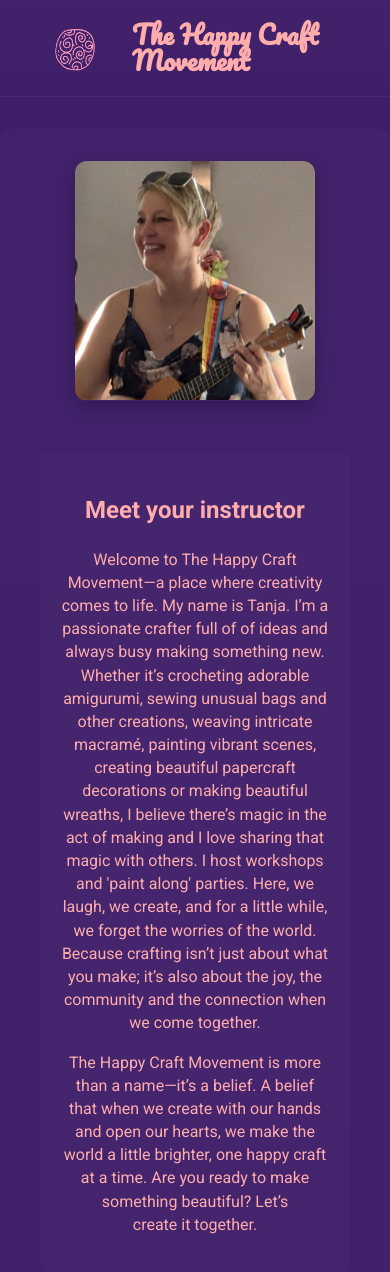
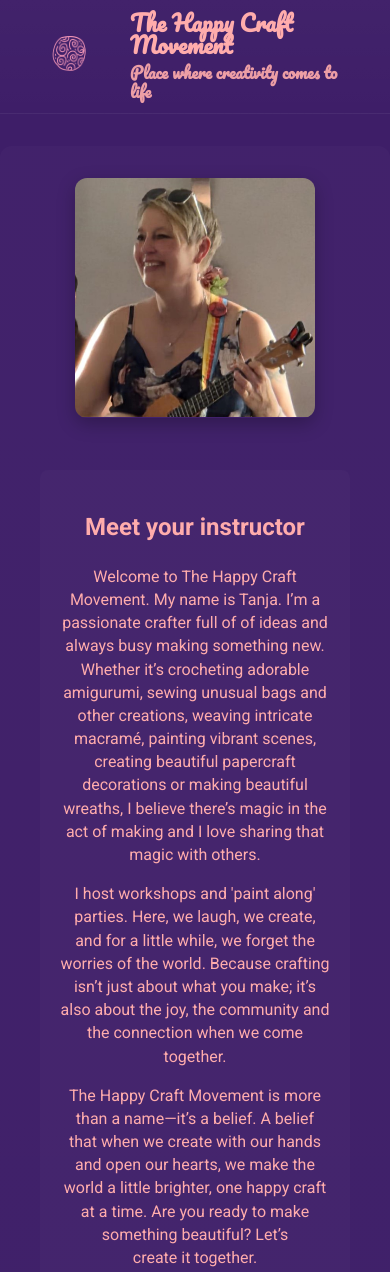
Before and after one commit to MyroniukIS/The-Happy-Craft-Movement, a plain HTML site: page index.html in a window 390 px wide. Shown: the top 1272 px of the page. Drawn offline with nearby package versions, Linux system fonts and the light colour scheme; a web font is replaced by a local one.

Commit message:
second header added, updated instructor`s descr, the 3rd workshop added

```diff
--- a/index.html
+++ b/index.html
@@ -37,18 +37,20 @@
     <header class="site-header" role="banner">
       <div class="container header-inner">
         <div class="logo">
-          <!-- random placeholder logo -->
+          <!-- logo -->
+
           <img
             src="./main_images/logo.png"
             alt="The Happy Craft Movement logo"
-            width="72"
-            height="72"
+            width="90"
+            height="90"
             loading="lazy"
           />
         </div>
 
         <div class="site-title-wrapper">
           <h1 class="site-title">The Happy Craft Movement</h1>
+          <h2 class="site-subtitle">Place where creativity comes to life</h2>
         </div>
       </div>
     </header>
@@ -68,18 +70,20 @@
           <div class="instructor-bio">
             <h2 id="instructor-heading">Meet your instructor</h2>
             <p>
-              Welcome to The Happy Craft Movement—a place where creativity comes
-              to life. My name is Tanja. I’m a passionate crafter full of of
-              ideas and always busy making something new. Whether it’s
-              crocheting adorable amigurumi, sewing unusual bags and other
-              creations, weaving intricate macramé, painting vibrant scenes,
-              creating beautiful papercraft decorations or making beautiful
-              wreaths, I believe there’s magic in the act of making and I love
-              sharing that magic with others. I host workshops and 'paint along'
-              parties. Here, we laugh, we create, and for a little while, we
-              forget the worries of the world. Because crafting isn’t just about
-              what you make; it’s also about the joy, the community and the
-              connection when we come together.
+              Welcome to The Happy Craft Movement. My name is Tanja. I’m a
+              passionate crafter full of of ideas and always busy making
+              something new. Whether it’s crocheting adorable amigurumi, sewing
+              unusual bags and other creations, weaving intricate macramé,
+              painting vibrant scenes, creating beautiful papercraft decorations
+              or making beautiful wreaths, I believe there’s magic in the act of
+              making and I love sharing that magic with others.
+            </p>
+            <p>
+              I host workshops and 'paint along' parties. Here, we laugh, we
+              create, and for a little while, we forget the worries of the
+              world. Because crafting isn’t just about what you make; it’s also
+              about the joy, the community and the connection when we come
+              together.
             </p>
 
             <p>
@@ -99,7 +103,7 @@
         <div class="workshops-container">
           <!-- Workshop Card 1 -->
           <div class="workshop-card">
-            <h3>Wreath Making Workshop</h3>
+            <h3>🍁 Wreath Making Workshop</h3>
             <p class="date">📅 17th October 2025</p>
             <p class="time">⏰ 7 - 9 pm</p>
 
@@ -130,7 +134,7 @@
 
           <!-- Workshop Card 2 -->
           <div class="workshop-card">
-            <h3>Wreath Making Workshop</h3>
+            <h3>🍁 Wreath Making Workshop</h3>
             <p class="date">📅 25th October 2025</p>
             <p class="time">⏰ 3 - 5 pm</p>
             <p class="address">
@@ -161,21 +165,23 @@
 
           <!-- Workshop Card 3 -->
           <div class="workshop-card">
-            <h3>Expected Wreath Making Workshop</h3>
-            <p class="date">📅 The Autumn, 2025</p>
-            <!-- <p class="time">⏰ ---</p>
+            <h3>🎄 Christmas Workshop</h3>
+            <p class="date">📅 29th November 2025</p>
+            <p class="time">⏰ 12 - 2 pm</p>
+
             <p class="address">
               📍
               <a
-                href="https://www.google.com/maps?q=D24VE22"
+                href="https://www.google.com/maps?q=D14V5W4"
                 target="_blank"
                 rel="noopener noreferrer"
                 class="map-link"
               >
-                Thomas Davis GAA club on Kiltipper Road, D24VE22
+                Community Hall, Rathfarnham Educate Together National School,
+                Loreto Avenue, Rathfarnham, Dublin, D14 V5W4
                 <span aria-hidden="true">🗺️</span>
               </a>
-            </p> -->
+            </p>
 
             <p class="invite-text">
               Join our friendly WhatsApp group to book your spot and connect
@@ -192,8 +198,8 @@
 
           <!-- Workshop Card 4 -->
           <div class="workshop-card">
-            <h3>Expected Wreath Making Workshop</h3>
-            <p class="date">📅 The Winter, 2025</p>
+            <h3>✨ Expected Wreath Making Workshop</h3>
+            <p class="date">📅 The Winter, 2025 - 2026</p>
             <!-- <p class="time">⏰ ---</p>
             <p class="address">
               📍
--- a/styles.css
+++ b/styles.css
@@ -92,11 +92,21 @@ body {
   background: linear-gradient(180deg, rgba(255, 255, 255, 0.02), transparent);
   border-bottom: 1px solid rgba(255, 255, 255, 0.04);
 }
+/*
+.header-inner {
+  display: flex;
+  align-items: center;
+  justify-content: center;
+  gap: var(--space-md);
+  text-align: center;
+} */
 
 .header-inner {
   display: flex;
   align-items: center;
+  justify-content: flex-start; /* логотип залишається зліва */
   gap: var(--space-md);
+  text-align: left;
 }
 
 .logo img {
@@ -104,9 +114,17 @@ body {
   border-radius: 8px;
 }
 
+/* .site-title-wrapper {
+  flex: 1;
+  text-align: center;
+} */
 .site-title-wrapper {
   flex: 1;
   text-align: left;
+  display: flex;
+  flex-direction: column;
+  justify-content: center;
+  margin-left: 10px;
 }
 
 /* Pacifico font for title, larger */
@@ -116,6 +134,44 @@ body {
   color: var(--text-on-dark);
   font-size: clamp(1.6rem, 4vw, 2.6rem);
   line-height: 1;
+  text-align: left;
+}
+
+/* Subtitle under main title */
+.site-subtitle {
+  margin: 6px 0 0 0;
+  font-family: "Pacifico", "Playfair Display", Georgia, serif; /* той самий шрифт */
+  color: var(--text-on-dark);
+  font-size: clamp(1.1rem, 3vw, 1.8rem); /* трошки менше за h1 */
+  line-height: 1.2;
+  text-align: left;
+  opacity: 0.9; /* легкий візуальний контраст */
+}
+
+@media (max-width: 600px) {
+  /* .header-inner {
+    flex-direction: column;
+    text-align: center;
+  } */
+  .header-inner {
+    flex-direction: row; /* залишається горизонтально */
+    align-items: center;
+    justify-content: flex-start;
+  }
+
+  .logo img {
+    margin-bottom: 10px;
+    width: 60px;
+    height: 60px;
+  }
+
+  .site-title {
+    font-size: clamp(1.4rem, 4vw, 2rem);
+  }
+
+  .site-subtitle {
+    font-size: clamp(1rem, 3vw, 1.4rem);
+  }
 }
 
 /* ========== Main sections ========== */
```
